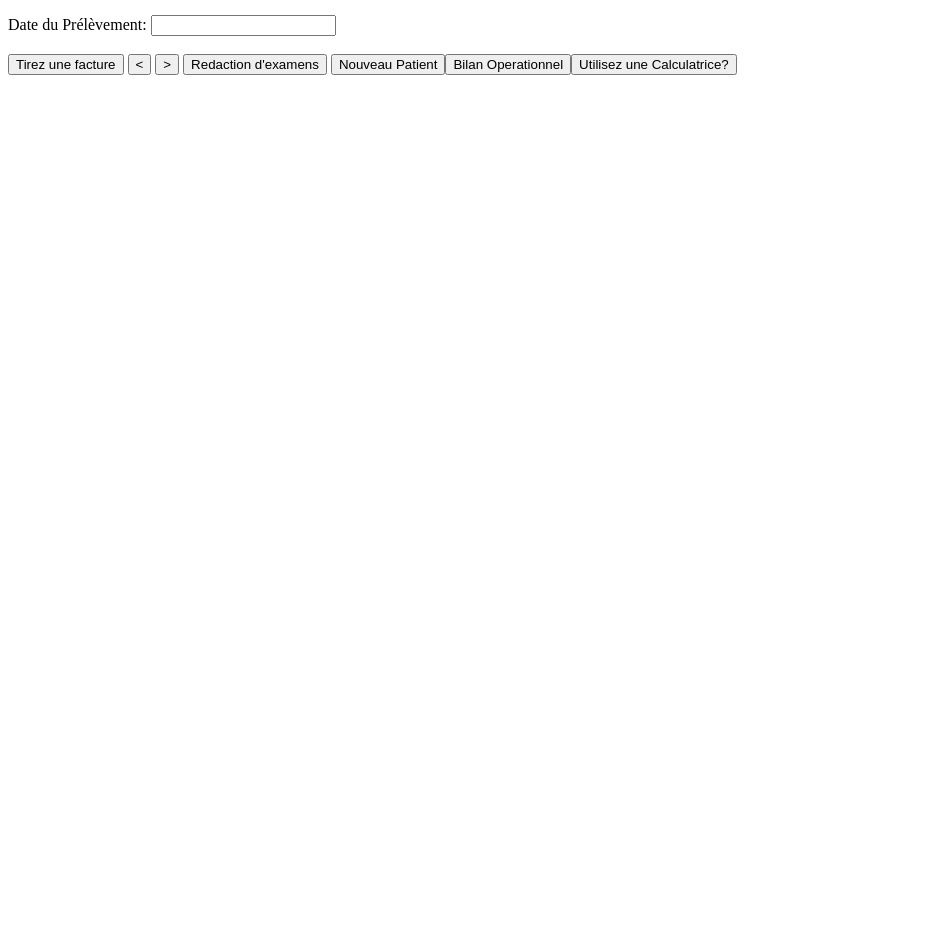
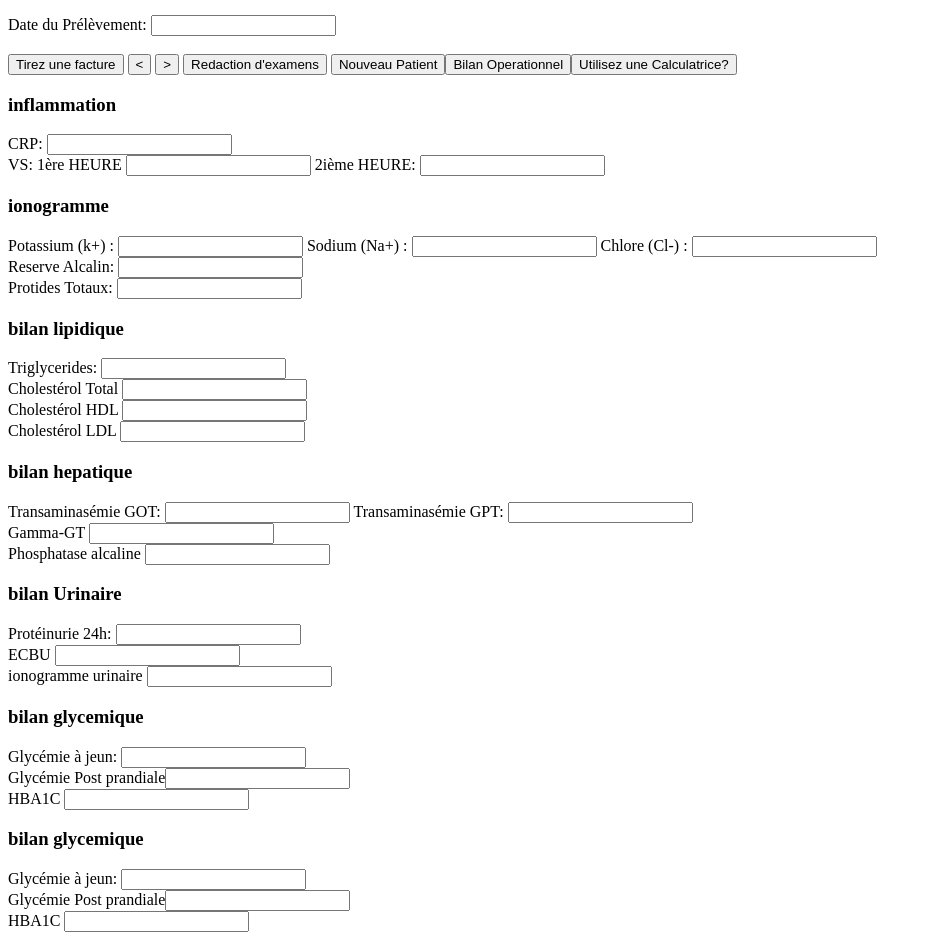
Before and after one commit to anthonose/Bionase_LBM, a plain HTML site: page specimenEnrMalad.html in a window 1280 px wide. Shown: the part 342-1282 px from the top of the page, without its empty margins (0-932 px from the left). Before the commit the page ends 800 px from the top, so only its background shows below. Drawn offline with Linux system fonts and the light colour scheme.

Commit message:
redaction des pages denregistrement

```diff
--- a/specimenEnrMalad.html
+++ b/specimenEnrMalad.html
@@ -10,6 +10,7 @@
 <body>
 
 <form action="transit.html" method="post">
+	<div>
 	<label id="Label1">Nom: <input id ="nom" name="nom" type="text" ><br></label>
 	&nbsp;<label id="Label2"><br>Prenoms:<input id="prenom" name="prenom" type="text"></label>
 	<label id="Label3"><br><br>	Sexe :
@@ -30,7 +31,48 @@
 	<input name="Enr_av" type="button" value="<">
 	<input name="Enr_dv" type="button" value=">" >
 	<input name="edit_exam" type="button" value="Redaction d'examens">
-	<input name="nouv" type="button" value="Nouveau Patient"><input name="Bl" type="button" value="Bilan Operationnel"><input name="calc" type="button" value="Utilisez une Calculatrice?"></form>
+	<input name="nouv" type="button" value="Nouveau Patient"><input name="Bl" type="button" value="Bilan Operationnel"><input name="calc" type="button" value="Utilisez une Calculatrice?">
+</form>
+</div>
+<div>
+	<form>
+<div>
+<h3>inflammation</h3>
+	<label>CRP: <input name="Text1" type="text"></label>
+<br><label>VS: 1ère HEURE <input name="Text2" type="text"> 2ième HEURE:	<input name="Text3" type="text"></label>
+<h3>ionogramme</h3>
+	<label>Potassium (k+) : <input name="Text1" type="text" > Sodium (Na+) : <input name="Text1" type="text" > Chlore (Cl-) : <input name="Text1" type="text" /></label>
+<br><label>Reserve Alcalin: <input name="Text2" type="text"> </label>
+<br><label>Protides Totaux: <input name="Text2" type="text"> </label>
+<h3>bilan lipidique</h3>
+	<label>Triglycerides: <input name="Text1" type="text"></label>
+<br><label>Cholestérol Total <input name="Text2" type="text"></label>
+<br><label>Cholestérol HDL <input name="Text2" type="text"> </label>
+<br><label>Cholestérol LDL <input name="Text2" type="text"> </label>
+<h3>bilan hepatique</h3>
+	<label>Transaminasémie GOT: <input name="Text1" type="text"> Transaminasémie GPT: <input name="Text1" type="text"></label>
+<br><label>Gamma-GT <input name="Text2" type="text"></label>
+<br><label>Phosphatase alcaline <input name="Text2" type="text"> </label>
+
+</div>
+<div>
+<h3>bilan Urinaire</h3>
+	<label>Protéinurie 24h: <input name="Text1" type="text"></label>
+<br><label>ECBU <input name="Text2" type="text"></label>
+<br><label>ionogramme urinaire <input name="Text2" type="text"> </label>
+<h3>bilan glycemique</h3>
+	<label>Glycémie à jeun: <input name="Text1" type="text"></label>
+<br><label>Glycémie Post prandiale<input name="Text2" type="text"></label>
+<br><label>HBA1C <input name="Text2" type="text"> </label>
+<h3>bilan glycemique</h3>
+	<label>Glycémie à jeun: <input name="Text1" type="text"></label>
+<br><label>Glycémie Post prandiale<input name="Text2" type="text"></label>
+<br><label>HBA1C <input name="Text2" type="text"> </label>
+
+</div>
+<div></div>
+	</form>
+</div>
 
 </body>
 
```
